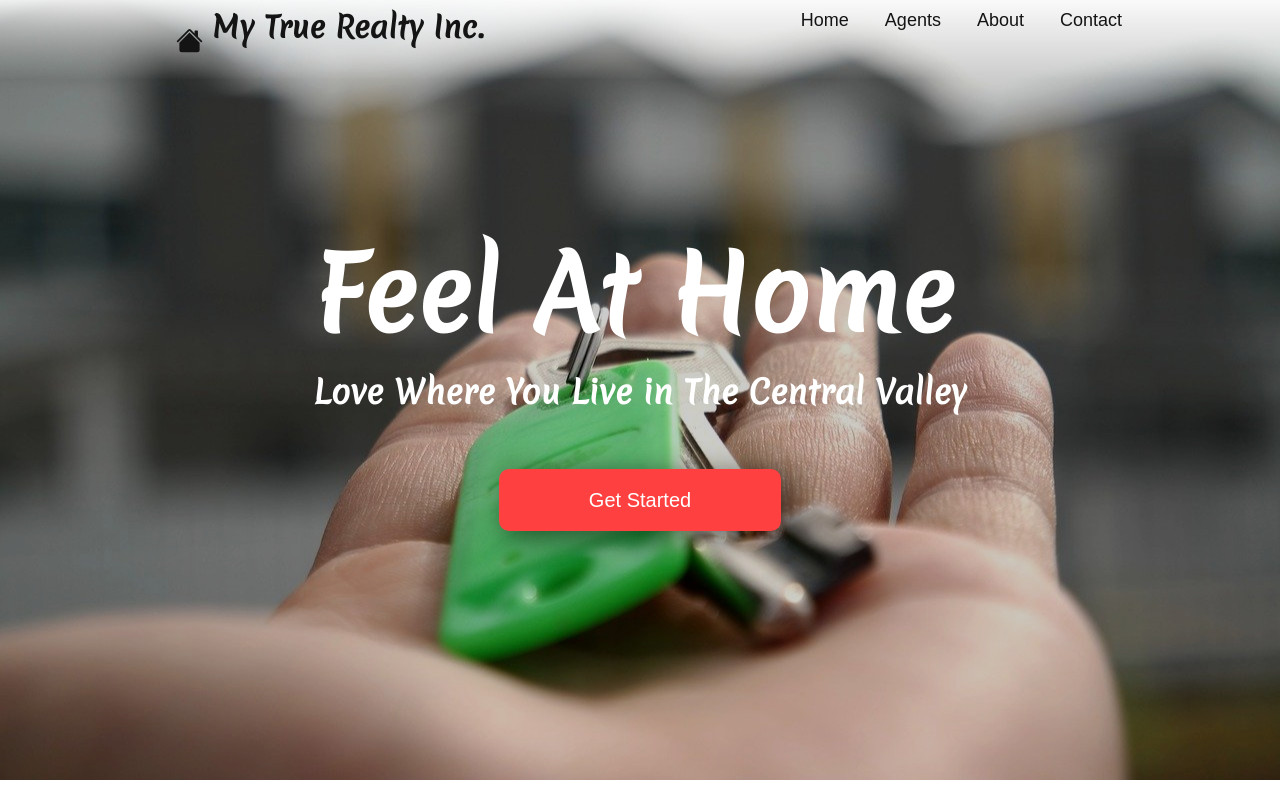
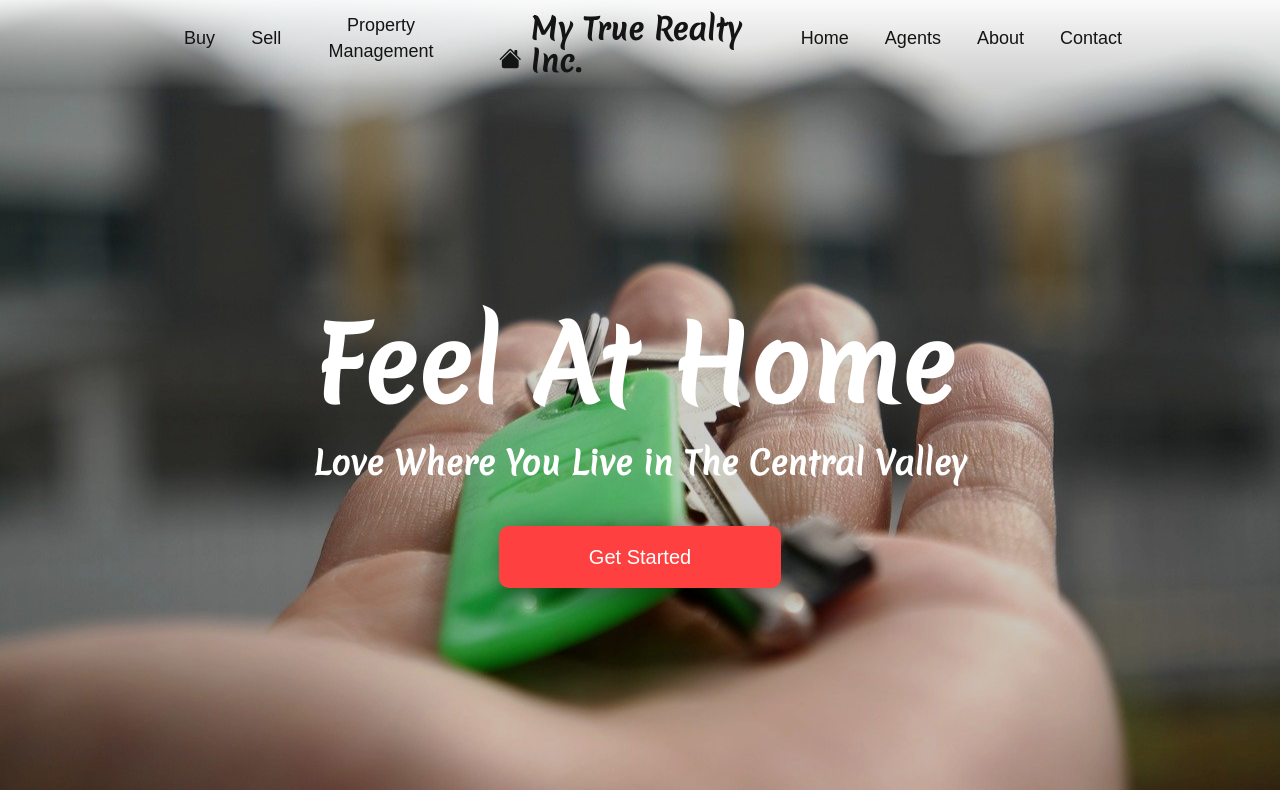
Before and after one commit to cphanth/mtrWebsite-v1, a Gatsby site: page / in a window 1280 px wide. Shown: the top 800 px of the page. Built offline with nearby package versions, Linux system fonts and the light colour scheme; Gatsby itself is replaced by a stand-in of ours.

Commit message:
add left navmenu, fix nav height and hero header

```diff
--- a/src/components/HeroSection/HeroSection.css
+++ b/src/components/HeroSection/HeroSection.css
@@ -12,6 +12,7 @@
 }
 .hero-headers {
   padding: 0 2rem;
+  margin-top: 6rem;
 }
 
 .hero-container h1 {
@@ -27,7 +28,7 @@
 }
 
 .hero-btns {
-  margin-top: 32px;
+  margin-top: 1rem;
 }
 
 @media screen and (max-width: 960px) {
--- a/src/components/navbar/NavBarElements.js
+++ b/src/components/navbar/NavBarElements.js
@@ -5,7 +5,7 @@ import {Link} from 'gatsby';
 
 export const Nav = styled.nav`
     background:${({active}) => active ? "#fff" : "linear-gradient(to bottom, rgba(255,255,255,0.9) 0%, rgba(255,255,255,0) 100%)"};
-    height: 80px;
+    height: 5rem;
     display:flex;
     justify-content: center;
     font-size: 1rem;
@@ -26,6 +26,7 @@ export const NavBarContainer = styled.div`
     z-index: 1;
     width: 100%;
     max-width: 1000px;
+    margin-top: 1rem;
 `
 
 export const NavIcon = styled(BsHouseFill)`
--- a/src/components/navbar/index.js
+++ b/src/components/navbar/index.js
@@ -28,6 +28,17 @@ const Navbar = () => {
         <IconContext.Provider value={{ color: "#141414"}}>
             <Nav active={scroll} click={click}>
                 <NavBarContainer>
+                    <NavMenu>
+                        <NavItem>
+                            <NavLinks to="/">Buy</NavLinks>
+                        </NavItem>
+                        <NavItem>
+                            <NavLinks to="/">Sell</NavLinks>
+                        </NavItem>
+                        <NavItem>
+                            <NavLinks to="/">Property Management</NavLinks>
+                        </NavItem>
+                    </NavMenu>
                     <NavLogo to="/">
                         <NavIcon />
                         <h2>My True Realty Inc.</h2>
```
